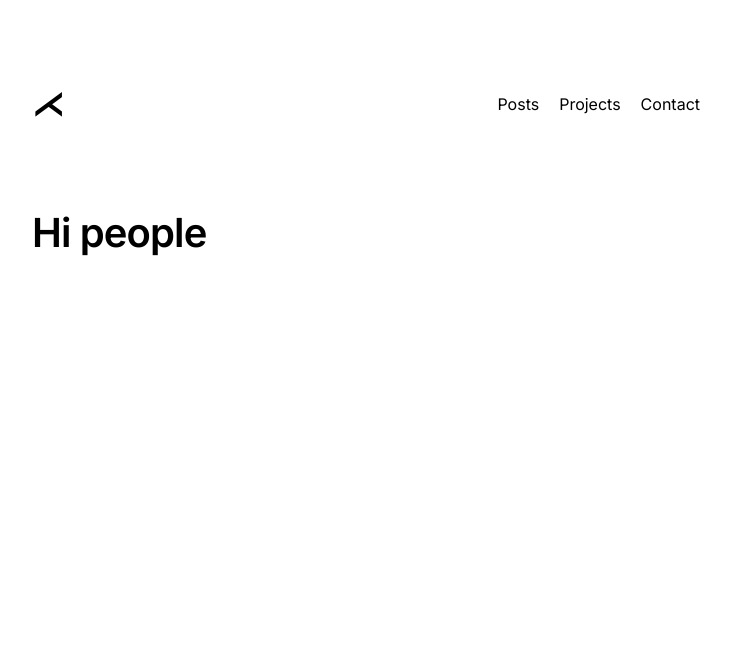
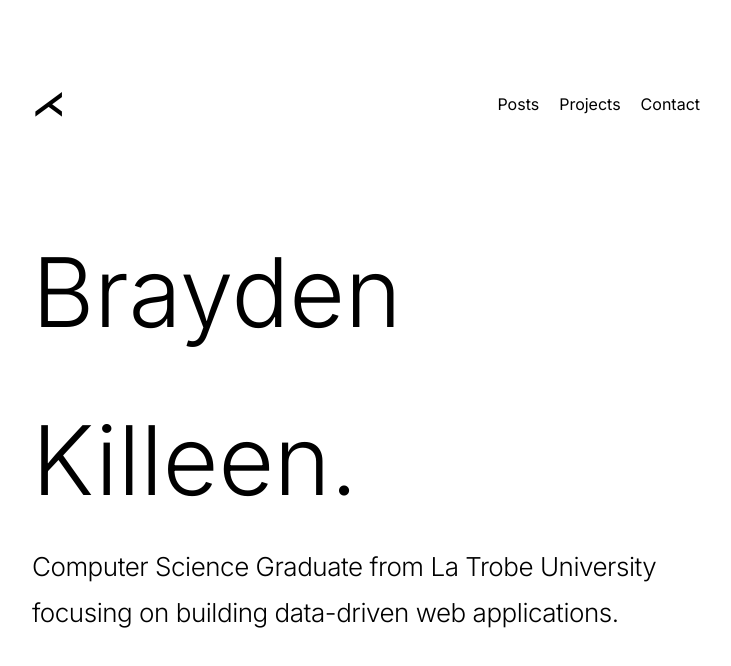
Before and after one commit to braydenk/www, a Gatsby site: page / in a window 1280 px wide. Shown: the whole page, without its empty margins (264-995 px from the left). Built offline with nearby package versions, Linux system fonts and the light colour scheme; Gatsby itself is replaced by a stand-in of ours.

Commit message:
index page styles

```diff
--- a/src/components/layout.js
+++ b/src/components/layout.js
@@ -74,12 +74,12 @@ const globalStyles = css`
     line-height: 1.75;
   }
 
-  h1 {
+  ${'' /* h1 {
     font-size: 2.5rem;
     font-weight: 600;
     line-height: 1.25;
     letter-spacing: -0.89px;
-  }
+  } */}
 
   h2 {
     font-size: 2rem;
--- a/src/pages/index.js
+++ b/src/pages/index.js
@@ -1,14 +1,28 @@
 import React from 'react'
 // import { Link } from 'gatsby'
-
+import styled from '@emotion/styled'
 import Layout from '../components/layout'
 import SEO from '../components/seo'
 
+const Title = styled.h1`
+  font-size: 6em;
+  font-weight: 300;
+  margin: 0;
+`
+
+const SubTitle = styled.h3`
+  font-size: 1.625em;
+  font-weight: 300;
+  margin: 0;
+`
 const IndexPage = () => (
   <Layout>
     <SEO title="Home" />
-    <h1>Hi people</h1>
-
+    <Title>Brayden Killeen.</Title>
+    <SubTitle>
+      Computer Science Graduate from La Trobe University focusing on building
+      data-driven web applications.
+    </SubTitle>
     {/* <p>Welcome to your new Gatsby site.</p>
     <p>Now go build something great.</p>
     <div style={{ maxWidth: `300px`, marginBottom: `1.45rem` }}>
```
